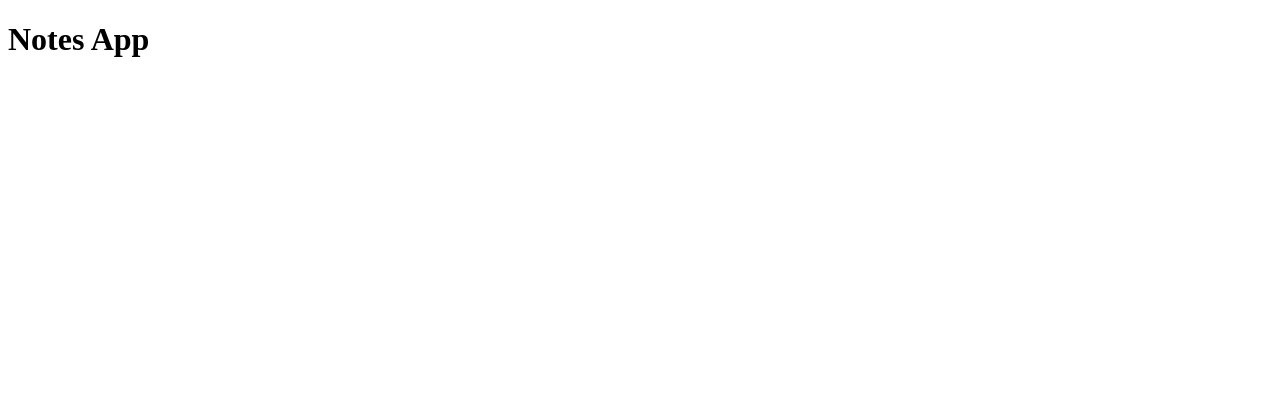
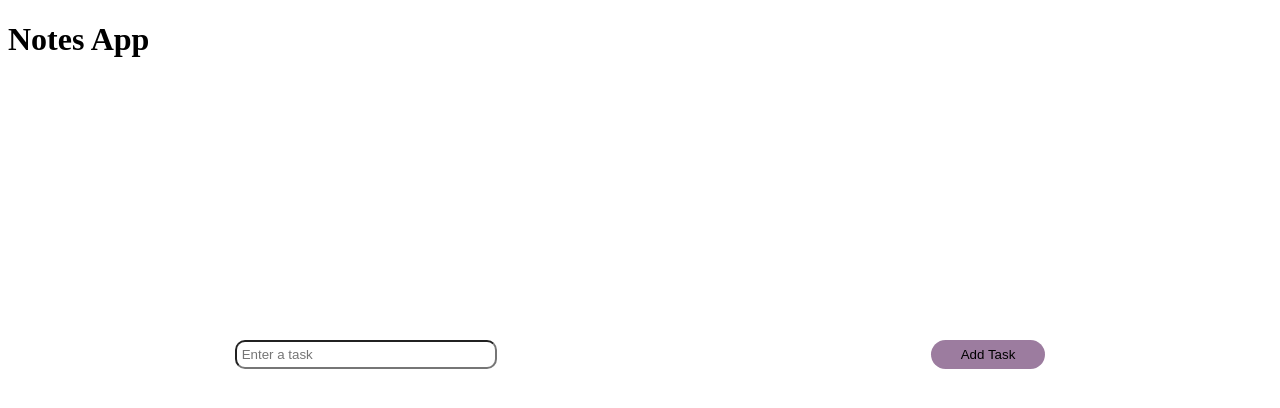
Before and after one commit to vaishnavishahakar/Notes-App, a plain HTML site: page index.html in a window 1280 px wide. Drawn offline with Linux system fonts and the light colour scheme.

Commit message:
add task input field with functionality

```diff
--- a/index.html
+++ b/index.html
@@ -28,14 +28,39 @@
             height: 30px;
             width: 70px;
         }
+
+        .tasks-container {
+            height: 250px;
+            overflow-y: scroll;
+        }
+        .task-input-container{
+            display: flex;
+            justify-content: space-around;
+            margin: 10px;
+        }
+        .task-input{
+            width: 20%;
+            border-radius: 10px;
+            padding: 5px;
+        }
+        .btn-add{
+            border-radius: 40px;
+            background-color: #9c7c9f;
+            padding: 5px 30px;
+            border: none;
+        }
+
     </style>
 </head>
 
 <body>
     <h1>Notes App</h1>
 
-    <div id="tasks-container">
+    <div id="tasks-container" class="tasks-container"></div>
 
+    <div class="task-input-container">
+        <input type="text" id="task-input" placeholder="Enter a task" class="task-input">
+        <button onclick="addTask()" class="btn-add">Add Task</button>
     </div>
 
     <script>
@@ -45,17 +70,17 @@
             // "CSS Implementation",
             // "Javascript Notes",
             // "React JS Notes"
-         ];
+        ];
 
         function loadFromLocalStorage() {
             const allTasks = JSON.parse(localStorage.getItem('allTasks'));
 
-            if(allTasks){
+            if (allTasks) {
                 tasks.push(...allTasks)
             }
             loadTasks();
         }
-         loadFromLocalStorage();
+        loadFromLocalStorage();
 
         function loadTasks() {
             localStorage.setItem('allTasks', JSON.stringify(tasks));
@@ -74,15 +99,31 @@
             `
             }
         }
-    //    loadTasks();
 
-        function deleteTask(task){
+        function deleteTask(task) {
             const taskIndex = tasks.indexOf(task);
             tasks.splice(taskIndex, 1);
 
             loadTasks();
         }
 
+        function addTask() {
+            const taskInputElement = document.getElementById('task-input');
+            const task = taskInputElement.value;
+
+            if (!task) {
+                alert('Please Enter a Task');
+                return;
+            }
+            tasks.push(task);
+            loadTasks();
+
+            //add notes on top
+            // tasks.unshift(task);
+            // loadTasks();
+
+            taskInputElement.value = '';
+        }
 
     </script>
 </body>
```
